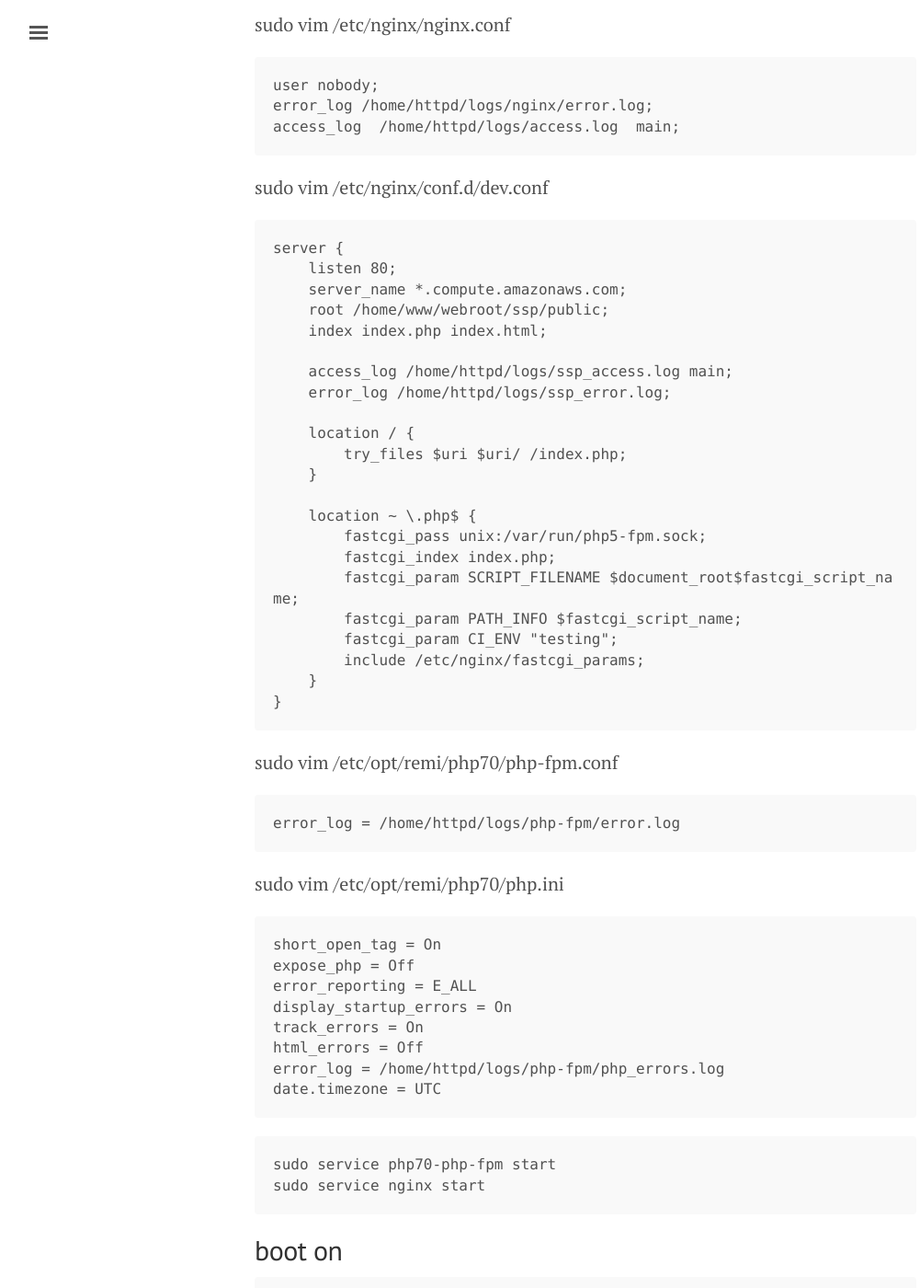
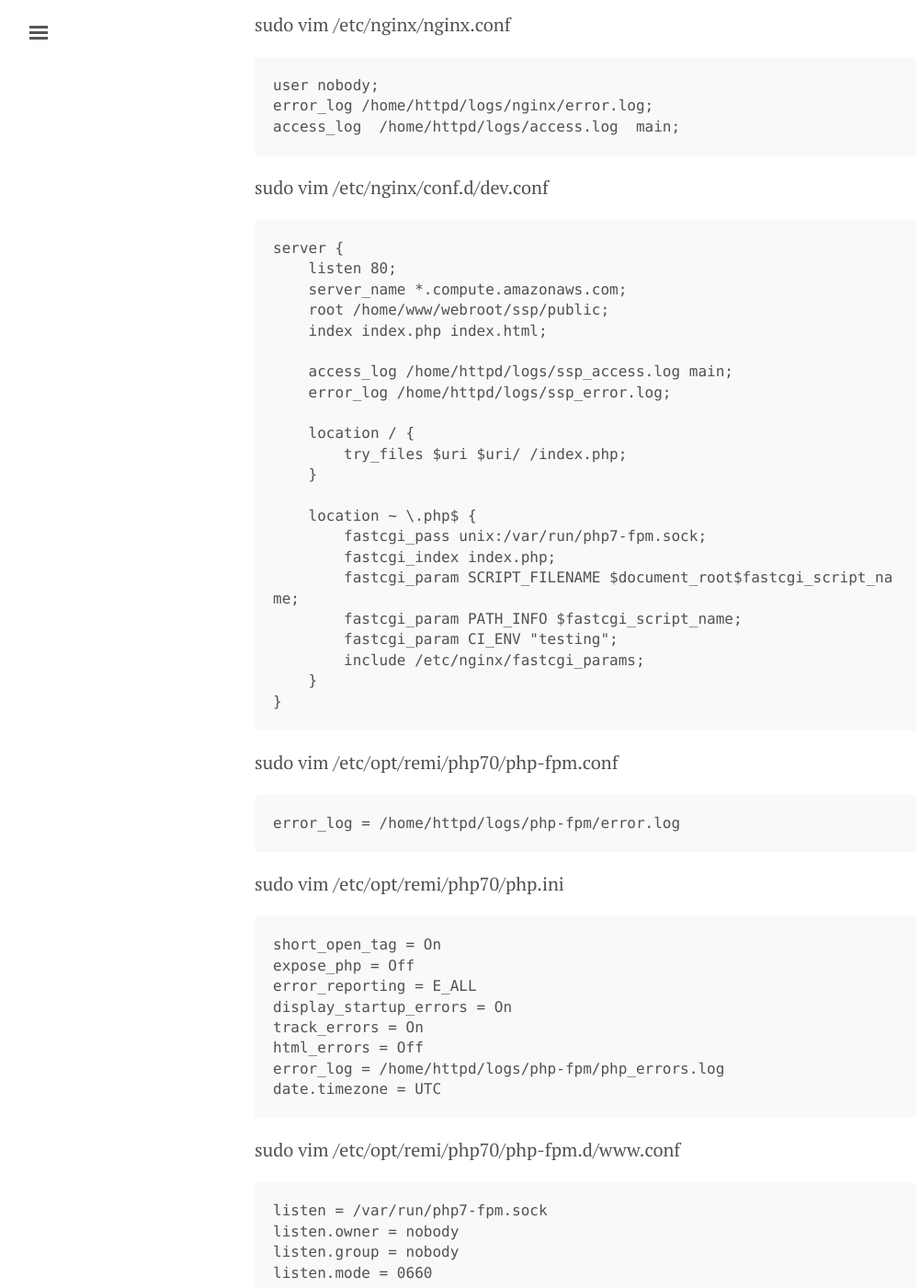
Before and after one commit to eyelove/eyelove.github.io, a Jekyll site: the page built from _posts/2016-07-01-aws-dev-instance-setting-guide.md, in a window 1280 px wide and 1400 px high, scrolled down 6983 px. Shown: the whole window at 92% size, without its empty margins (3-1004 px from the left). Built offline with Jekyll 4.4.1, drawn with Linux system fonts in a browser that asks for light colours.

Commit message:
php-fpm설정값 추가

````diff
--- a/_posts/2016-07-01-aws-dev-instance-setting-guide.md
+++ b/_posts/2016-07-01-aws-dev-instance-setting-guide.md
@@ -325,7 +325,7 @@ server {
     }
 
     location ~ \.php$ {
-        fastcgi_pass unix:/var/run/php5-fpm.sock;
+        fastcgi_pass unix:/var/run/php7-fpm.sock;
         fastcgi_index index.php;
         fastcgi_param SCRIPT_FILENAME $document_root$fastcgi_script_name;
         fastcgi_param PATH_INFO $fastcgi_script_name;
@@ -353,6 +353,15 @@ html_errors = Off
 error_log = /home/httpd/logs/php-fpm/php_errors.log
 date.timezone = UTC
 ```
+
+sudo vim /etc/opt/remi/php70/php-fpm.d/www.conf
+```
+listen = /var/run/php7-fpm.sock
+listen.owner = nobody
+listen.group = nobody
+listen.mode = 0660
+```
+
 
 ```
 sudo service php70-php-fpm start
````
